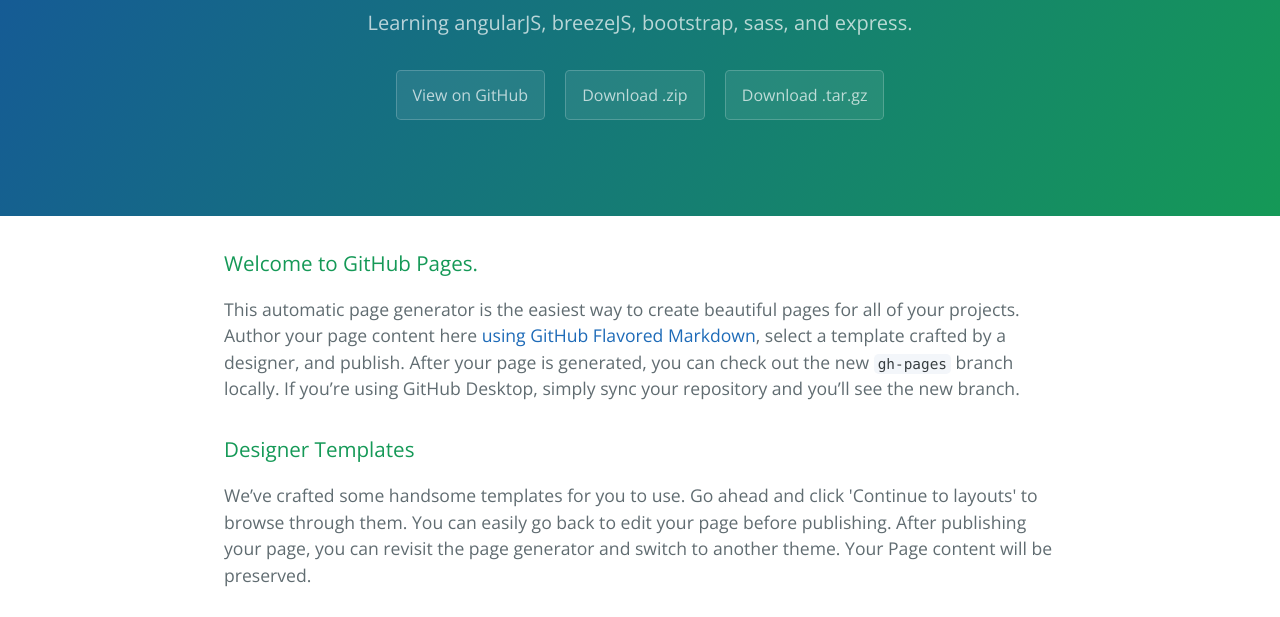
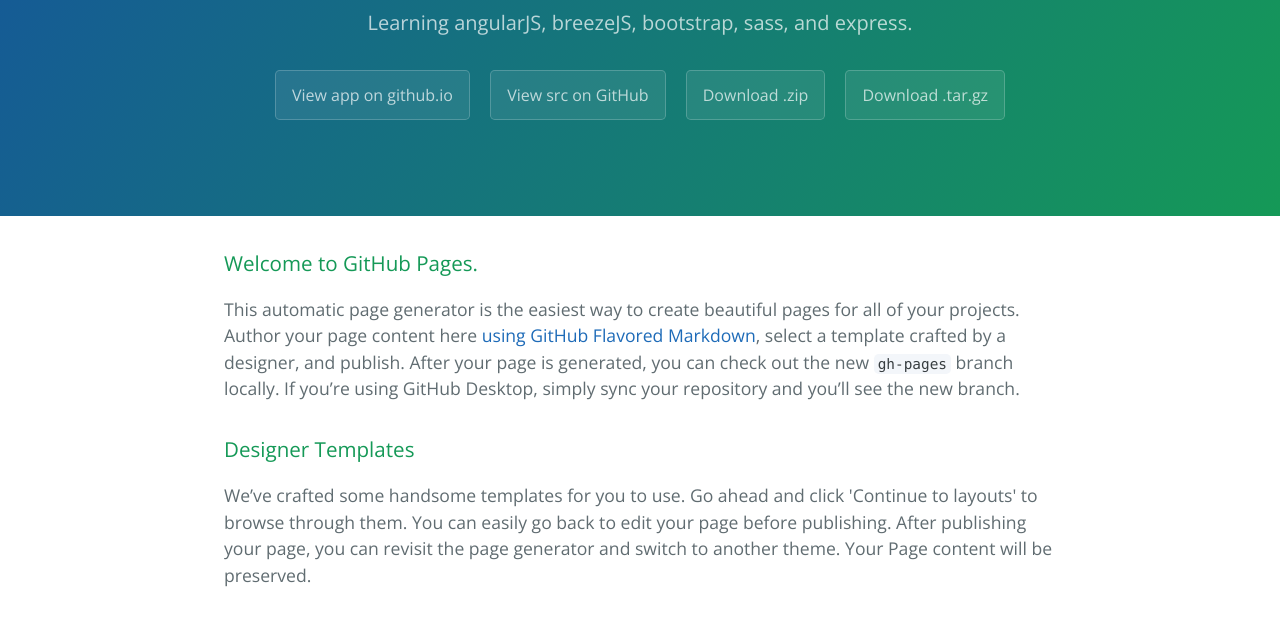
Before and after one commit to frantzyy/myTodoApp, a website: page index.html in a window 1280 px wide. Shown: the part 167-784 px from the top of the page. Drawn offline with nearby package versions, Linux system fonts and the light colour scheme.

Commit message:
adding link to app

```diff
--- a/index.html
+++ b/index.html
@@ -15,7 +15,8 @@
     <section class="page-header">
         <h1 class="project-name">MyTodoApp</h1>
         <h2 class="project-tagline">Learning angularJS, breezeJS, bootstrap, sass, and express.</h2>
-        <a href="https://github.com/frantzyy/myTodoApp" class="btn">View on GitHub</a>
+        <a href="https://frantzyy.github.io/myTodoApp/app/index.html" class="btn">View app on github.io</a>
+        <a href="https://github.com/frantzyy/myTodoApp" class="btn">View src on GitHub</a>
         <a href="https://github.com/frantzyy/myTodoApp/zipball/master" class="btn">Download .zip</a>
         <a href="https://github.com/frantzyy/myTodoApp/tarball/master" class="btn">Download .tar.gz</a>
     </section>
```
